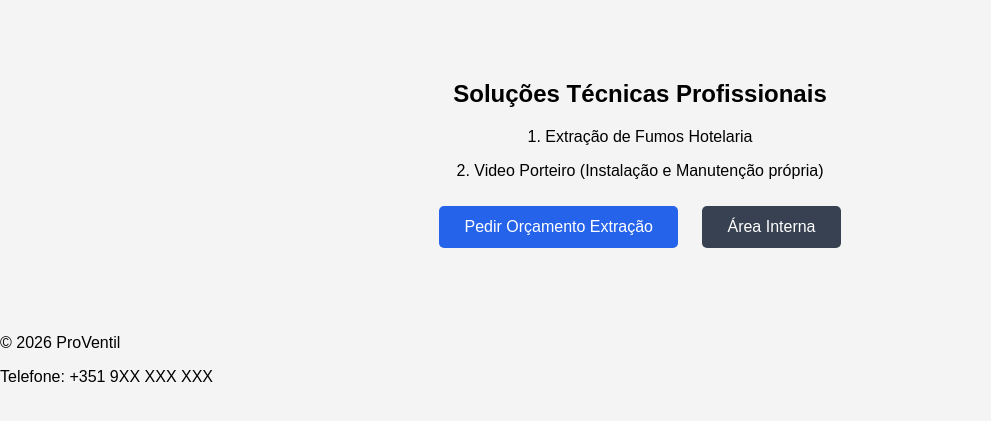
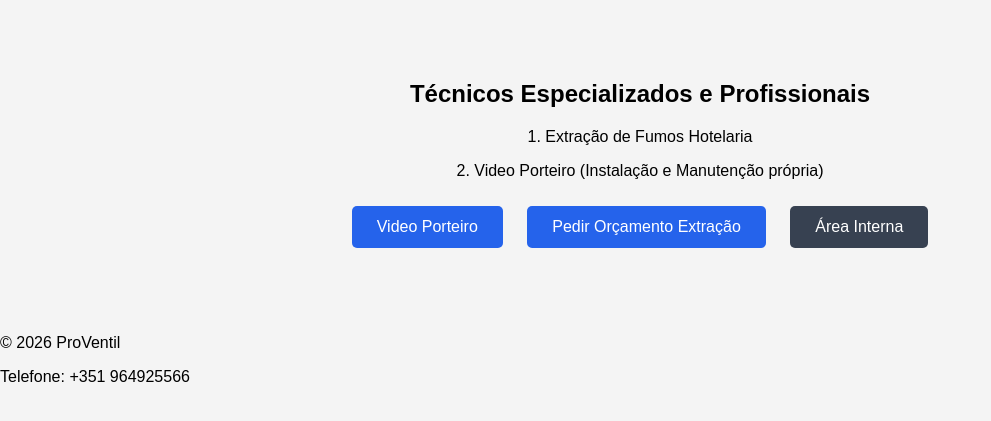
Before and after one commit to AndreVazao/proventil, a Flask app: page / in a window 1280 px wide. Shown: the part 184-605 px from the top of the page, without its empty margins (0-991 px from the left). Run offline with Flask 3, Linux system fonts and the light colour scheme.

Commit message:
Update index.html

```diff
--- a/templates/index.html
+++ b/templates/index.html
@@ -13,11 +13,12 @@
 </header>
 
 <section class="hero">
-    <h2>Soluções Técnicas Profissionais</h2>
+    <h2>Técnicos Especializados e Profissionais</h2>
     <p>1. Extração de Fumos Hotelaria</p>
     <p>2. Video Porteiro (Instalação e Manutenção própria)</p>
 
     <div class="buttons">
+        <a href="/videoporteiro" class="btn">Video Porteiro</a>
         <a href="/extraction" class="btn">Pedir Orçamento Extração</a>
         <a href="/login" class="btn secondary">Área Interna</a>
     </div>
@@ -25,7 +26,7 @@
 
 <footer>
     <p>© 2026 ProVentil</p>
-    <p>Telefone: +351 9XX XXX XXX</p>
+    <p>Telefone: +351 964925566</p>
 </footer>
 
 </body>
```
